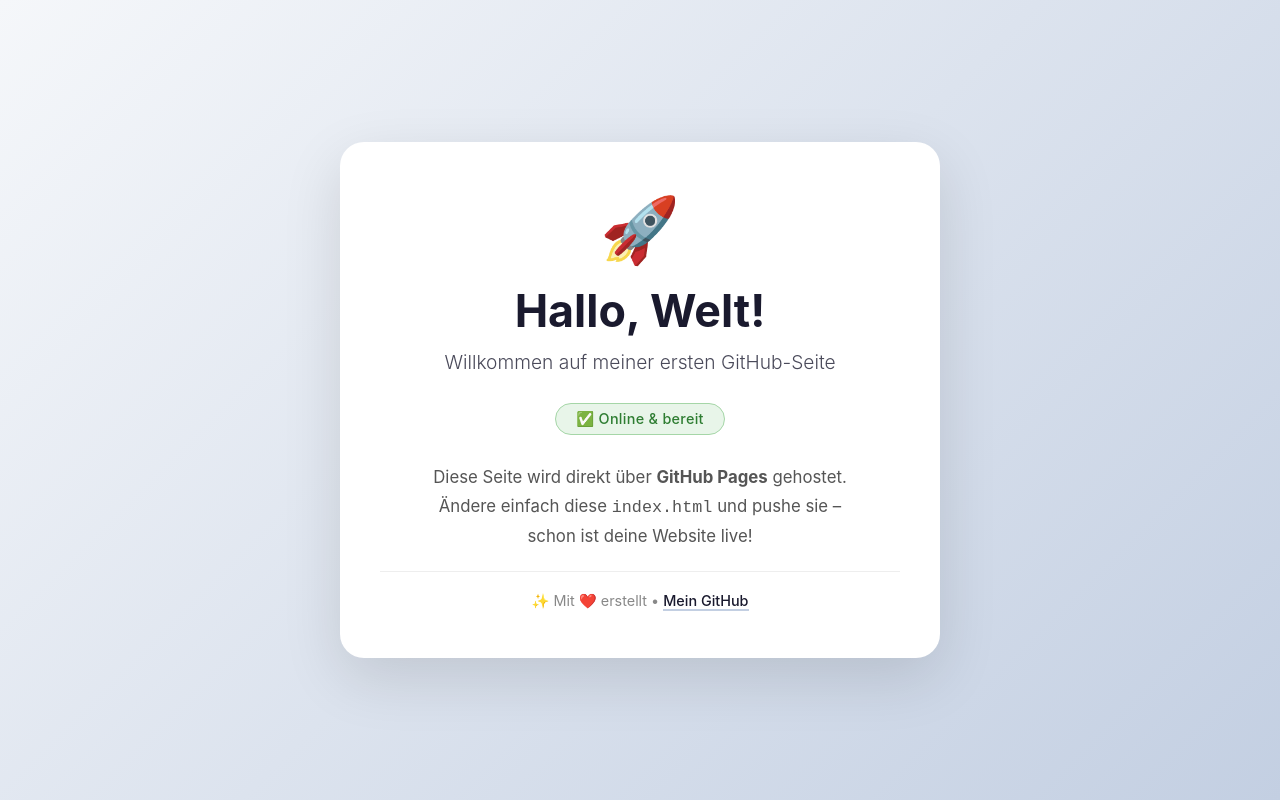
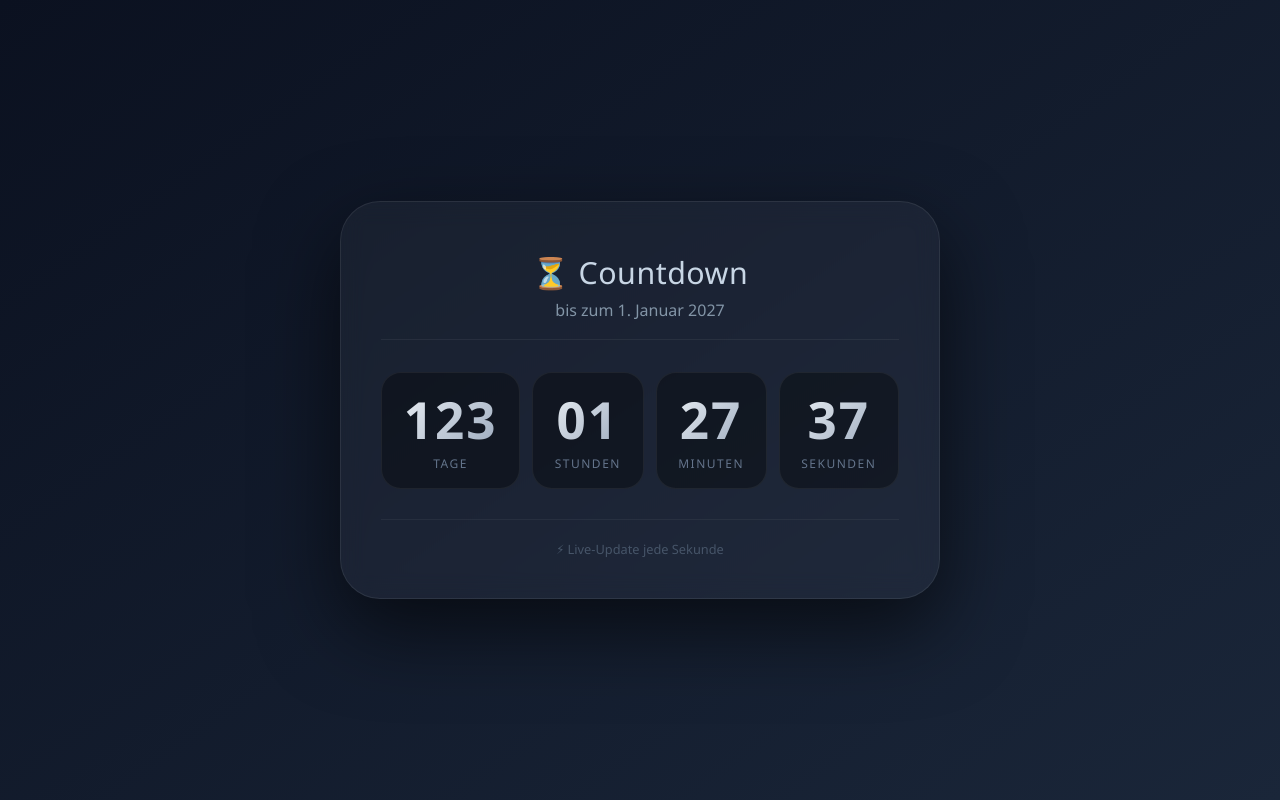
Before and after one commit to phnomTR/PhnomTR.github.io, a plain HTML site: page index.html in a window 1280 px wide. Drawn offline with Linux system fonts and the light colour scheme.

Commit message:
Update index.html

```diff
--- a/index.html
+++ b/index.html
@@ -3,7 +3,7 @@
 <head>
   <meta charset="UTF-8">
   <meta name="viewport" content="width=device-width, initial-scale=1.0">
-  <title>Meine kleine Website</title>
+  <title>Live Countdown</title>
   <style>
     /* Einfaches, modernes Design */
     * {
@@ -13,128 +13,185 @@
     }
 
     body {
-      font-family: -apple-system, BlinkMacSystemFont, "Segoe UI", Roboto, sans-serif;
-      background: linear-gradient(135deg, #f5f7fa 0%, #c3cfe2 100%);
       min-height: 100vh;
       display: flex;
       justify-content: center;
       align-items: center;
+      font-family: 'Segoe UI', Tahoma, sans-serif;
+      background: linear-gradient(145deg, #0b1120 0%, #1a2639 100%);
+      color: white;
       padding: 20px;
     }
 
     .card {
-      background: white;
-      border-radius: 24px;
-      box-shadow: 0 20px 60px rgba(0, 0, 0, 0.12);
-      padding: 48px 40px;
+      background: rgba(255, 255, 255, 0.04);
+      backdrop-filter: blur(12px);
+      -webkit-backdrop-filter: blur(12px);
+      border: 1px solid rgba(255, 255, 255, 0.08);
+      border-radius: 40px;
+      padding: 50px 40px 40px;
       max-width: 600px;
       width: 100%;
       text-align: center;
-      transition: transform 0.2s ease;
+      box-shadow: 0 30px 80px rgba(0, 0, 0, 0.6);
+      transition: transform 0.25s ease;
     }
 
     .card:hover {
-      transform: translateY(-4px);
+      transform: scale(1.01);
     }
 
     h1 {
-      font-size: 2.8rem;
-      font-weight: 700;
-      color: #1a1a2e;
-      margin-bottom: 8px;
+      font-size: 1.9rem;
+      font-weight: 500;
+      letter-spacing: 0.5px;
+      margin-bottom: 6px;
+      color: #c8d6e5;
     }
 
-    .emoji {
-      font-size: 4rem;
-      display: block;
-      margin-bottom: 16px;
+    .sub {
+      font-size: 1rem;
+      color: #8395a7;
+      margin-bottom: 32px;
+      font-weight: 300;
+      border-bottom: 1px solid rgba(255, 255, 255, 0.06);
+      padding-bottom: 18px;
     }
 
-    .subtitle {
-      font-size: 1.2rem;
-      color: #4a4a5a;
-      margin-bottom: 24px;
-      font-weight: 300;
+    #countdown {
+      display: flex;
+      justify-content: center;
+      gap: 12px;
+      flex-wrap: wrap;
+      margin-bottom: 10px;
     }
 
-    p {
-      color: #555;
-      line-height: 1.7;
-      margin-bottom: 20px;
-      font-size: 1.05rem;
+    .time-box {
+      background: rgba(0, 0, 0, 0.35);
+      border-radius: 20px;
+      padding: 16px 6px;
+      min-width: 80px;
+      flex: 1 0 auto;
+      border: 1px solid rgba(255, 255, 255, 0.06);
     }
 
-    .status {
-      display: inline-block;
-      background: #e8f5e9;
-      color: #2e7d32;
-      padding: 6px 20px;
-      border-radius: 30px;
-      font-size: 0.9rem;
-      font-weight: 500;
-      letter-spacing: 0.3px;
-      margin-bottom: 28px;
-      border: 1px solid #a5d6a7;
+    .time-box span {
+      display: block;
     }
 
-    .footer {
-      border-top: 1px solid #eee;
-      padding-top: 20px;
-      margin-top: 8px;
-      font-size: 0.9rem;
-      color: #888;
+    .number {
+      font-size: 3.2rem;
+      font-weight: 700;
+      letter-spacing: 2px;
+      line-height: 1.2;
+      background: linear-gradient(135deg, #f1f5f9, #94a3b8);
+      -webkit-background-clip: text;
+      background-clip: text;
+      color: transparent;
     }
 
-    .footer a {
-      color: #1a1a2e;
-      text-decoration: none;
-      font-weight: 500;
-      border-bottom: 2px solid #c3cfe2;
-      transition: border-color 0.2s;
+    .label {
+      font-size: 0.75rem;
+      text-transform: uppercase;
+      letter-spacing: 1.5px;
+      color: #64748b;
+      margin-top: 4px;
     }
 
-    .footer a:hover {
-      border-color: #1a1a2e;
+    .finished {
+      font-size: 2.2rem;
+      font-weight: 600;
+      color: #a5f3fc;
+      padding: 20px 10px;
+      letter-spacing: 1px;
     }
 
-    /* Für kleine Bildschirme */
-    @media (max-width: 480px) {
-      .card {
-        padding: 32px 20px;
-      }
-      h1 {
-        font-size: 2.2rem;
-      }
-      .emoji {
-        font-size: 3rem;
-      }
+    .footer-note {
+      margin-top: 30px;
+      font-size: 0.8rem;
+      color: #475569;
+      border-top: 1px solid rgba(255, 255, 255, 0.05);
+      padding-top: 20px;
     }
   </style>
 </head>
 <body>
 
-  <div class="card">
-    <!-- Emoji als kleines Highlight -->
-    <span class="emoji">🚀</span>
+<div class="card">
+  <h1>⏳ Countdown</h1>
+  <div class="sub">bis zum 1. Januar 2027</div>
 
-    <h1>Hallo, Welt!</h1>
-    <p class="subtitle">Willkommen auf meiner ersten GitHub-Seite</p>
-
-    <div class="status">
-      ✅ Online &amp; bereit
+  <div id="countdown">
+    <div class="time-box">
+      <span class="number" id="days">00</span>
+      <span class="label">Tage</span>
     </div>
-
-    <p>
-      Diese Seite wird direkt über <strong>GitHub Pages</strong> gehostet.<br>
-      Ändere einfach diese <code>index.html</code> und pushe sie –<br>
-      schon ist deine Website live!
-    </p>
-
-    <div class="footer">
-      ✨ Mit ❤️ erstellt &bull;
-      <a href="https://github.com" target="_blank">Mein GitHub</a>
+    <div class="time-box">
+      <span class="number" id="hours">00</span>
+      <span class="label">Stunden</span>
+    </div>
+    <div class="time-box">
+      <span class="number" id="minutes">00</span>
+      <span class="label">Minuten</span>
+    </div>
+    <div class="time-box">
+      <span class="number" id="seconds">00</span>
+      <span class="label">Sekunden</span>
     </div>
   </div>
 
+  <div class="footer-note">⚡ Live-Update jede Sekunde</div>
+</div>
+
+<script>
+  (function() {
+    // ─── Ziel-Datum ändern ────────────────────────
+    const targetDate = new Date("Jan 1, 2027 00:00:00").getTime();
+    // ───────────────────────────────────────────────
+
+    const daysEl = document.getElementById('days');
+    const hoursEl = document.getElementById('hours');
+    const minutesEl = document.getElementById('minutes');
+    const secondsEl = document.getElementById('seconds');
+    const container = document.getElementById('countdown');
+
+    function padZero(num) {
+      return String(num).padStart(2, '0');
+    }
+
+    function updateCountdown() {
+      const now = Date.now();
+      let diff = targetDate - now;
+
+      // Wenn Countdown abgelaufen
+      if (diff <= 0) {
+        container.innerHTML = `<div class="finished">🎉 Countdown abgelaufen!</div>`;
+        return;
+      }
+
+      const days = Math.floor(diff / (1000 * 60 * 60 * 24));
+      diff -= days * (1000 * 60 * 60 * 24);
+
+      const hours = Math.floor(diff / (1000 * 60 * 60));
+      diff -= hours * (1000 * 60 * 60);
+
+      const minutes = Math.floor(diff / (1000 * 60));
+      diff -= minutes * (1000 * 60);
+
+      const seconds = Math.floor(diff / 1000);
+
+      daysEl.textContent = padZero(days);
+      hoursEl.textContent = padZero(hours);
+      minutesEl.textContent = padZero(minutes);
+      secondsEl.textContent = padZero(seconds);
+    }
+
+    // Sofort ausführen
+    updateCountdown();
+    // Alle 1000 ms aktualisieren
+    setInterval(updateCountdown, 1000);
+  })();
+</script>
+
 </body>
 </html>
```
